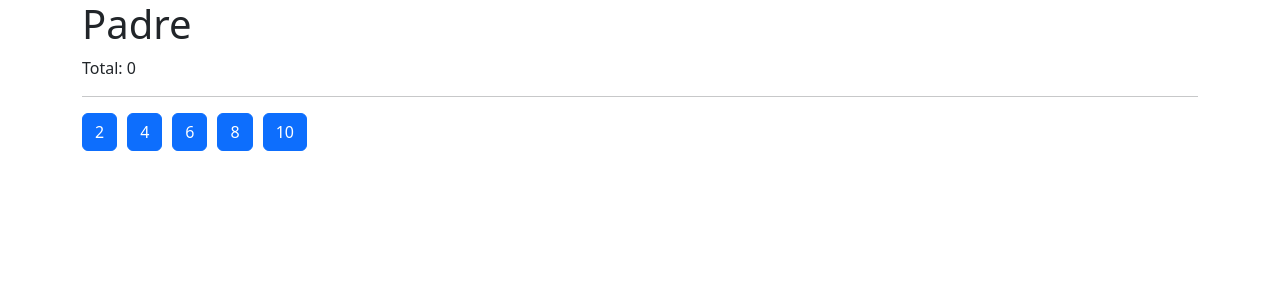
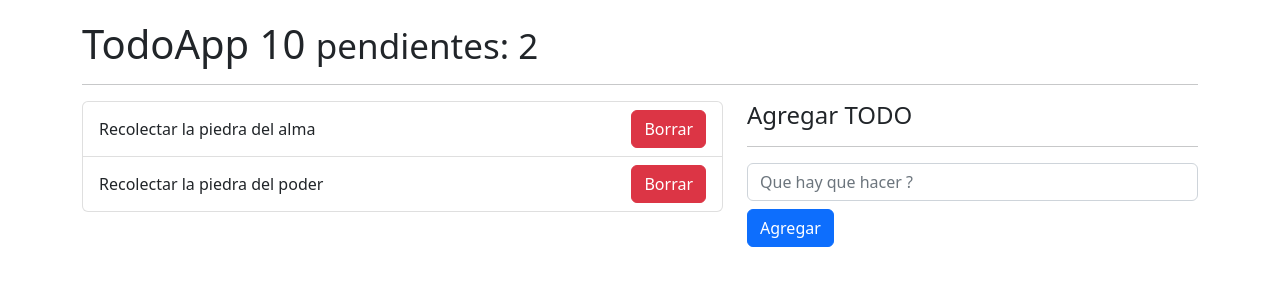
Before and after one commit to jonathanvargas2016/React-2022, a React (Vite) app in the folder 07-HooksApp/: page / in a window 1280 px wide. Shown: the top 300 px of the page. Built offline with nearby package versions, Linux system fonts and the light colour scheme.

Commit message:
emit event to Father

```diff
--- /dev/null
+++ b/07-HooksApp/src/09-useReducer/TodoAdd.jsx
@@ -0,0 +1,39 @@
+import React from 'react'
+import { useForm } from '../hook/useForm'
+
+export const TodoAdd = ({ onNewTodo }) => {
+
+    const { description, onInputChange, onResetForm } = useForm(
+        {
+            description: ''
+        }
+    )
+
+    const onHandleSubmit = e => {
+        e.preventDefault()
+        if (description.trim().length > 0) {
+
+            onNewTodo({
+                id: new Date().getTime(),
+                description,
+                done: false
+            })
+            onResetForm()
+        }
+    }
+
+    return (
+        <form onSubmit={onHandleSubmit}>
+            <input type="text"
+                className='form-control'
+                placeholder='Que hay que hacer ?'
+                value={description}
+                name="description"
+                onChange={onInputChange} />
+
+            <button className='btn btn-primary mt-2' type='submit'>
+                Agregar
+            </button>
+        </form>
+    )
+}
--- /dev/null
+++ b/07-HooksApp/src/09-useReducer/TodoApp.jsx
@@ -0,0 +1,50 @@
+import React from 'react'
+import { useReducer } from 'react'
+import { todoReducer } from './todo-reducer'
+import { TodoAdd } from './TodoAdd'
+import { TodoList } from './TodoList'
+
+export const TodoApp = () => {
+
+    const initialState = [
+        {
+            id: new Date().getTime(),
+            description: 'Recolectar la piedra del alma',
+            done: false
+        },
+        {
+            id: new Date().getTime() * 3,
+            description: 'Recolectar la piedra del poder',
+            done: false
+        }
+    ]
+
+    const [todos, dispatch] = useReducer(todoReducer, initialState)
+
+    const handleNewTodo = (todo) => {
+        console.log({todo})
+    }
+
+    return (
+        <>
+            <h1>TodoApp 10 <small>pendientes: 2</small></h1>
+            <hr />
+
+            <div className='row'>
+                <div className='col col-xl-7 col-lg-7 col-md-7 col-sm-7 col-12'>
+                    <TodoList todos={todos} />
+                </div>
+                <div className='col col-xl-5 col-lg-5 col-md-5 col-sm-5 col-12'>
+                    <h4>Agregar TODO</h4>
+                    <hr />
+
+                    {/* <TodoAdd onNewTodo={e => handleNewTodo(e) } /> */}
+                    <TodoAdd onNewTodo={handleNewTodo } />
+
+                </div>
+            </div>
+
+
+        </>
+    )
+}
--- /dev/null
+++ b/07-HooksApp/src/09-useReducer/TodoItem.jsx
@@ -0,0 +1,10 @@
+import React from 'react'
+
+export const TodoItem = ({todo}) => {
+    return (
+        <li className='list-group-item d-flex justify-content-between'>
+            <span className='align-self-center'>{todo.description} </span>
+            <button className='btn btn-danger'>Borrar</button>
+        </li>
+    )
+}
--- /dev/null
+++ b/07-HooksApp/src/09-useReducer/TodoList.jsx
@@ -0,0 +1,15 @@
+import React from 'react'
+import { TodoItem } from './TodoItem'
+
+export const TodoList = ({ todos = [] }) => {
+
+    return (
+        <ul className='list-group'>
+            {
+                todos.map(todo =>
+                    <TodoItem key={todo.id} todo={todo} />
+                )
+            }
+        </ul>
+    )
+}
--- /dev/null
+++ b/07-HooksApp/src/09-useReducer/todo-reducer.js
@@ -0,0 +1,11 @@
+
+export const todoReducer = (initialState = {}, action = {}) => {
+    switch (action.type) {
+        case 'ABC':
+
+            throw new Error('Action.type = ABC no esta implementada');
+
+        default:
+            return initialState;
+    }
+}
--- a/07-HooksApp/src/main.jsx
+++ b/07-HooksApp/src/main.jsx
@@ -1,5 +1,6 @@
 import React from 'react'
 import ReactDOM from 'react-dom/client'
+import { TodoApp } from './09-useReducer/TodoApp'
 // import { CallbackHook } from './06-memos/CallbackHook'
 // import { FormWithCustomHook } from './02-useEffect/FormWithCustomHook'
 // import { MultipleCustomHooks } from './03-examples/MultipleCustomHooks'
@@ -11,13 +12,14 @@ import ReactDOM from 'react-dom/client'
 //import { CounterWithCustomHook } from './01-useState/CounterWithCustomHook'
 // import { HooksApp } from './HooksApp'
 // import { SimpleForm } from './02-useEffect/SimpleForm'
-import { Padre } from './08-tarea-memo/Padre'
+//import { Padre } from './08-tarea-memo/Padre'
+
 import './index.css'
 
-import './09-useReducer/intro-reducer'
+// import './09-useReducer/intro-reducer'
 
 ReactDOM.createRoot(document.getElementById('root')).render(
-  <div className='container'>
-    <Padre />
+  <div className='container' style={{marginTop: '20px'}}>
+    <TodoApp />
   </div>
 )
```
